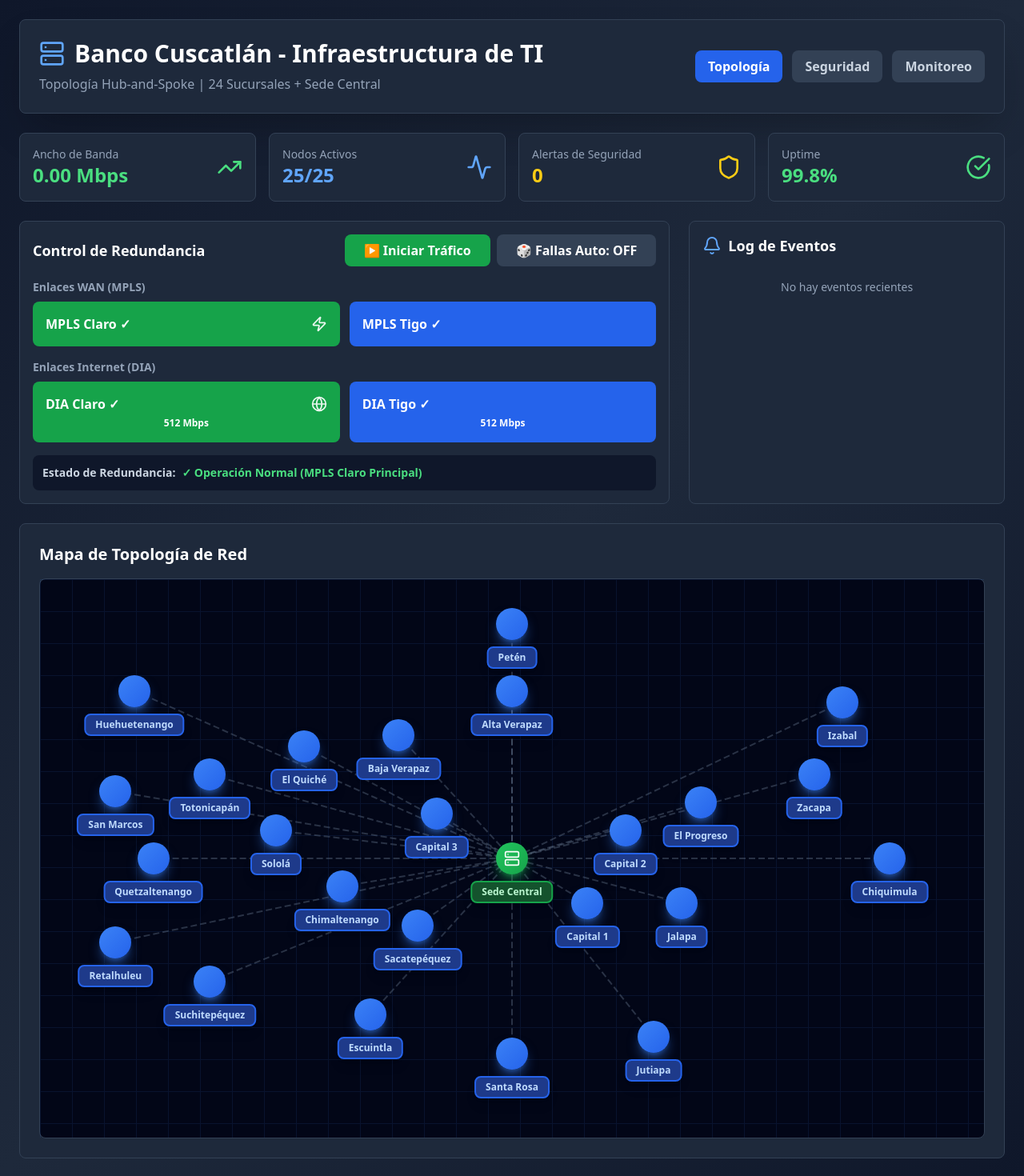
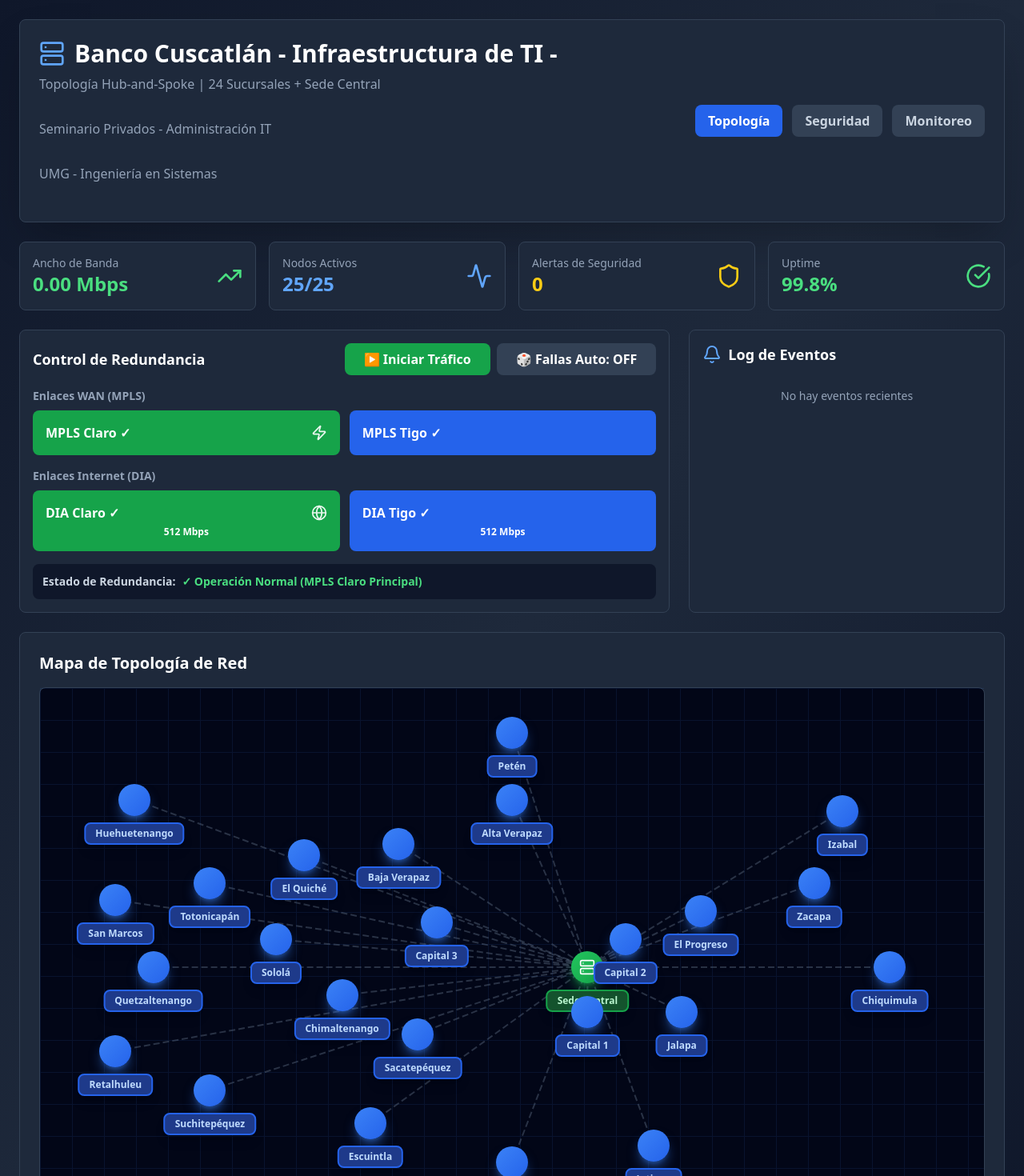
Before and after one commit to J0sF3r/topologia-red-bancaria, a React (Create React App) app: page / in a window 1280 px wide. Shown: the top 1470 px of the page at 80% size. Built offline with nearby package versions, Linux system fonts and the light colour scheme.

Commit message:
Mejora de ubicaciones de Puntos - Mejora de encabezado

```diff
--- a/src/TopologiaRed.jsx
+++ b/src/TopologiaRed.jsx
@@ -37,7 +37,7 @@
   });
 
   const branches = [
-    { id: 0, name: 'Sede Central', x: 50, y: 50, network: '10.0.0.0/16', isHub: true, employees: 150, services: ['Core Bancario', 'Data Center', 'NOC'] },
+    { id: 0, name: 'Sede Central', x: 58, y: 50, network: '10.0.0.0/16', isHub: true, employees: 150, services: ['Core Bancario', 'Data Center', 'NOC'] },
     { id: 17, name: 'Petén', x: 50, y: 8, network: '10.17.0.0/16', employees: 12, services: ['Cajas', 'Plataforma'] },
     { id: 16, name: 'Alta Verapaz', x: 50, y: 20, network: '10.16.0.0/16', employees: 15, services: ['Cajas', 'Plataforma', 'ATM'] },
     { id: 15, name: 'Baja Verapaz', x: 38, y: 28, network: '10.15.0.0/16', employees: 10, services: ['Cajas', 'Plataforma'] },
@@ -310,9 +310,11 @@
             <div>
               <h1 className="text-3xl font-bold text-white flex items-center gap-3">
                 <Server className="text-blue-400" size={32} />
-                Banco Cuscatlán - Infraestructura de TI
+                Banco Cuscatlán - Infraestructura de TI -
               </h1>
-              <p className="text-slate-400 mt-2">Topología Hub-and-Spoke | 24 Sucursales + Sede Central</p>
+              <p className="text-slate-400 mt-2">Topología Hub-and-Spoke | 24 Sucursales + Sede Central</p><br />
+               <p className="text-slate-400 mt-2">Seminario Privados - Administración IT</p><br />
+               <p className="text-slate-400 mt-2">UMG - Ingeniería en Sistemas</p><br />
             </div>
             <div className="flex gap-3">
               <button
```
Also changed, not shown: 1 other file (tests, documents, lock files or other folders).
